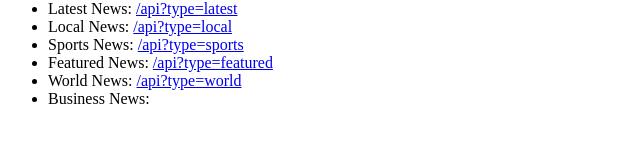
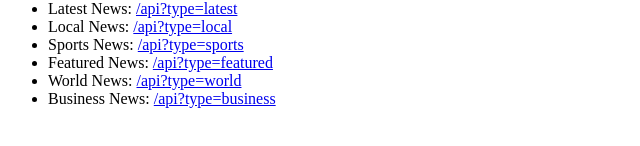
Before and after one commit to Ravishka17/News-Scraper, a website: page index.html in a window 1280 px wide. Shown: the part 114-260 px from the top of the page, without its empty margins (0-640 px from the left). Drawn offline with Linux system fonts and the light colour scheme.

Commit message:
Update index.html

```diff
--- a/index.html
+++ b/index.html
@@ -14,7 +14,7 @@
     <li>Sports News: <a href="/api?type=sports">/api?type=sports</a></li>
     <li>Featured News: <a href="/api?type=featured">/api?type=featured</a></li>
     <li>World News: <a href="/api?type=world">/api?type=world</a></li>
-    <li>Business News: <a href="/api?type=business"/api?type=business</a></li>
+    <li>Business News: <a href="/api?type=business">/api?type=business</a></li>
   </ul>
 </body>
 </html>
```
